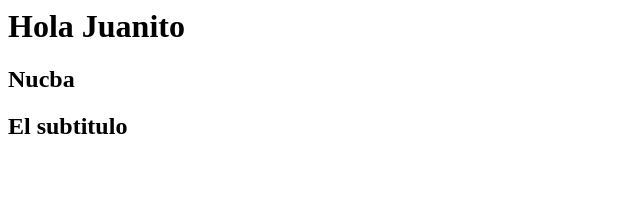
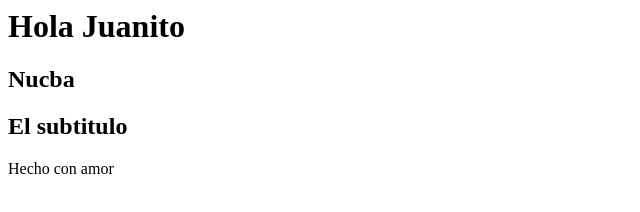
Before and after one commit to alejoplatense/gitbranch, a plain HTML site: page index.html in a window 1280 px wide. Shown: the whole page, without its empty margins (0-640 px from the left). Drawn offline with Linux system fonts and the light colour scheme.

Commit message:
agregue el footer

```diff
--- a/index.html
+++ b/index.html
@@ -2,4 +2,7 @@
     <h1>Hola Juanito</h1>
     <h2>Nucba</h2>
     <h2>El subtitulo</h2>
+    <footer>
+        <p>Hecho con amor</p>
+    </footer>
 </html>
```
